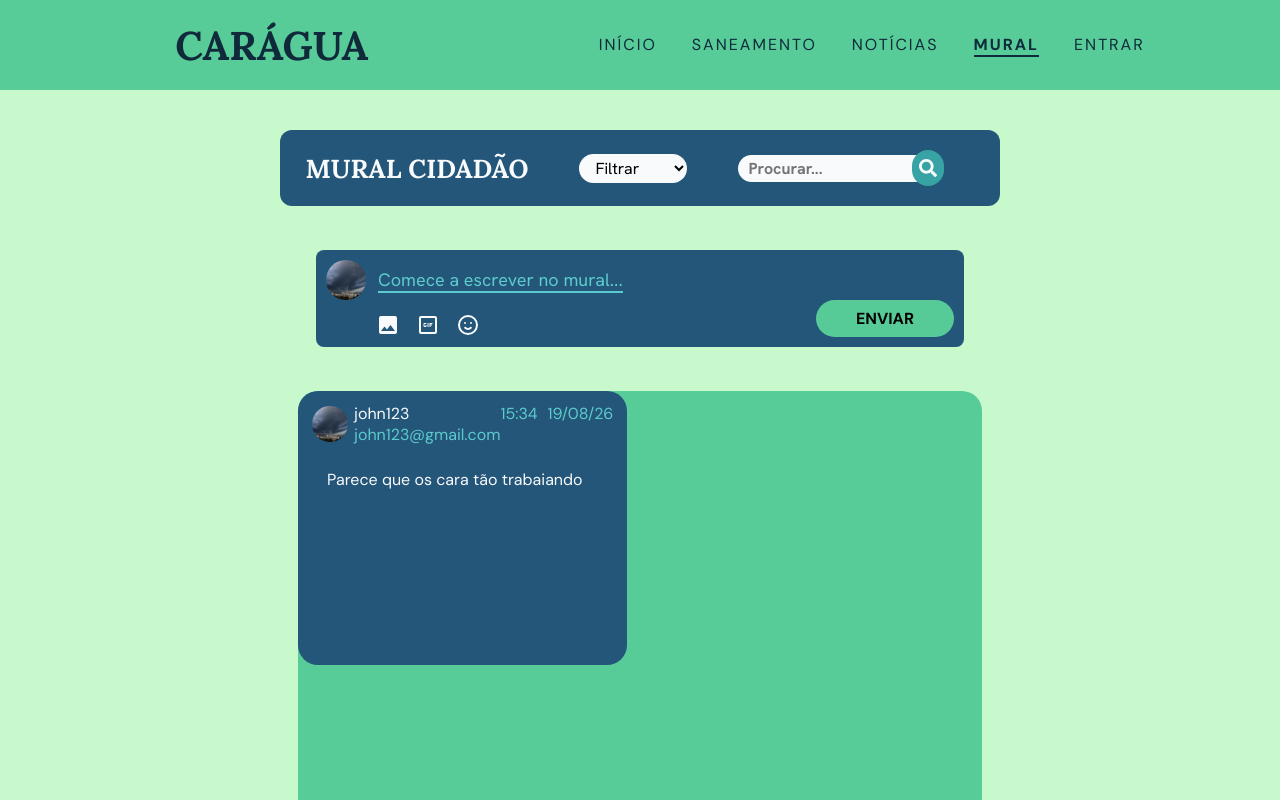
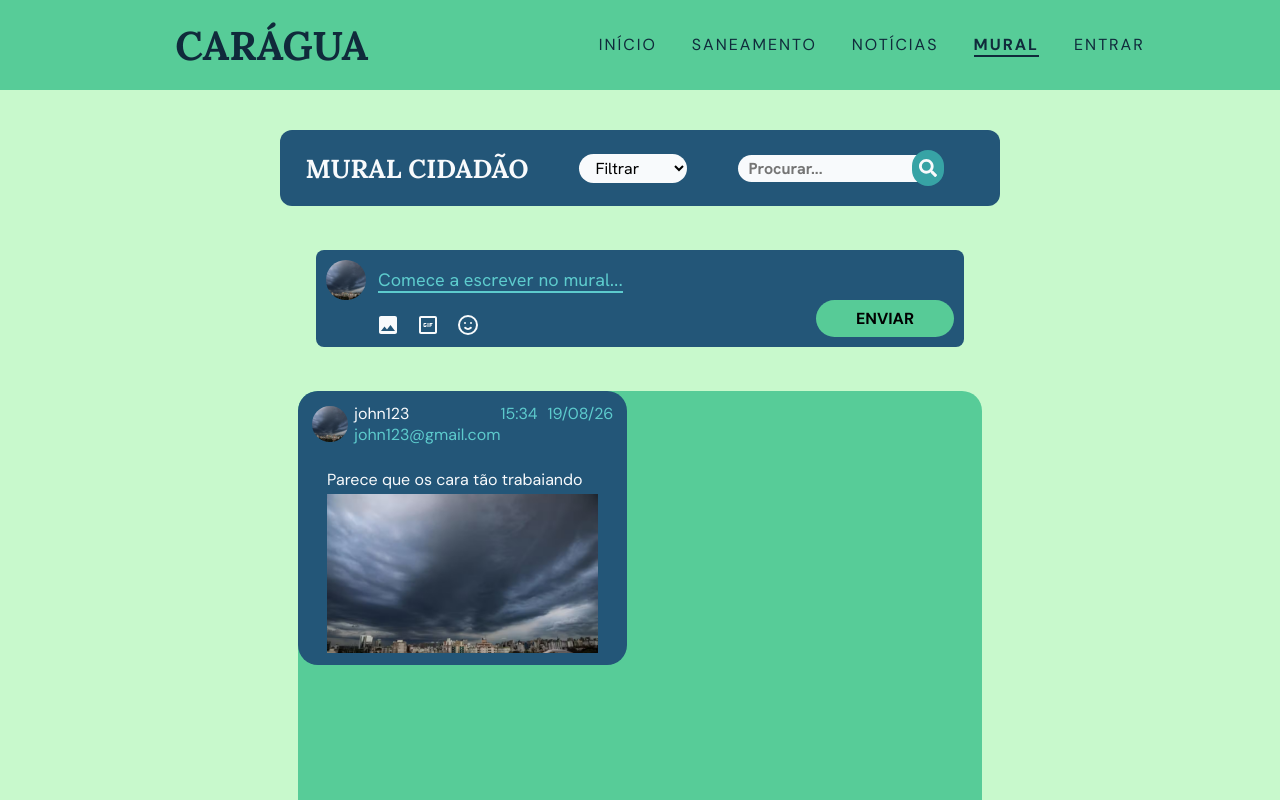
Before and after one commit to lucca-sayuri/car-agua, a React (Vite) app: page /mural in a window 1280 px wide. Shown: the top 800 px of the page. Built offline with nearby package versions, Linux system fonts and the light colour scheme; no server answers.

Commit message:
continuando post, fazendo pagina do foco do post

```diff
--- a/src/components/Post/Post.css
+++ b/src/components/Post/Post.css
@@ -8,6 +8,15 @@
     padding: 12px 14px;
     color: var(--color-white);
     gap: 24px;
+    cursor: pointer;
+}
+
+.post-link {
+    text-decoration: none;
+}
+
+.mural-post:hover {
+    background-color: rgb(25, 68, 97);
 }
 
 .post-pfp img {
@@ -47,4 +56,15 @@
 
 .post-bottom {
     width: 90%;
+    display: flex;
+    flex-direction: column;
+    overflow: hidden;
 }
+
+.post-image img {
+    width: 100%;
+}
+
+.post-text {
+    margin-bottom: 4px;
+}
--- a/src/components/Post/Post.jsx
+++ b/src/components/Post/Post.jsx
@@ -1,12 +1,15 @@
 import './Post.css'
+import { Link } from 'react-router'
 
-export default function Post({ pfp, name, email, time, date, text }) {
+export default function Post({ pfp, name, email, time, date, text, image, id }) {
     return (
         <>
+            <Link className='post-link' to={{
+                pathname: `/mural/${id}`}}>
                 <div className="mural-post">
                     <div className='post-top'>
                         <figure className='post-pfp'>
-                            <img src={pfp} alt="Profile Picture" />
+                            <img src={pfp} alt={name} />
                         </figure>
                         <div className='post-user'>
                             <p className='user-name'>{name}</p>
@@ -20,9 +23,13 @@ export default function Post({ pfp, name, email, time, date, text }) {
                     </div>
 
                     <div className='post-bottom'>
-                    <p>{text}</p>
+                        <p className='post-text'>{text}</p>
+                        <figure className='post-image'>
+                            <img src={image} alt="image" />
+                        </figure>
                     </div>
                 </div>
+            </Link>
         </>
     )
 }
--- a/src/main.jsx
+++ b/src/main.jsx
@@ -9,6 +9,7 @@ import Mural from "./pages/Mural/Mural";
 import News from "./pages/News/News";
 import Register from "./pages/Register/Register";
 import PageNotFound from "./pages/PageNotFound/PageNotFound";
+import PostPage from "./pages/PostPage/PostPage";
 import "./index.css";
 import CenteredLayout from "./layouts/CenteredLayout/CenteredLayout";
 
@@ -23,7 +24,10 @@ createRoot(document.getElementById("root")).render(
             <Route path="/" element={<Home />} />
             <Route path="/info/:infoTab" element={<Info />} />
             <Route path="/login" element={<Login />} />
-            <Route path="/mural" element={<Mural />} />
+            <Route path="mural">
+              <Route index element={<Mural/>}/>
+              <Route path=":postid" element={<PostPage/>}/>
+            </Route>
             <Route path="/noticias" element={<News />} />
             <Route path="/cadastro" element={<Register />} />
             <Route path="*" element={<PageNotFound />} />
--- a/src/pages/Mural/Mural.jsx
+++ b/src/pages/Mural/Mural.jsx
@@ -38,6 +38,8 @@ export default function Mural() {
                         time={"15:34"}
                         date={"19/08/26"}
                         text={"Parece que os cara tão trabaiando"}
+                        image={placeholder}
+                        id={"123"}
                         />
                     </div>
                 </div>
--- /dev/null
+++ b/src/pages/PostPage/PostPage.jsx
@@ -0,0 +1,30 @@
+import './PostPage.css'
+
+export default function PostPage({ pfp, name, email, time, date, text, image}) {
+    return (
+        <>
+            <div className='focus-post'>
+                <div className='f-post-top'>
+                    <figure className='post-pfp'>
+                        <img src={pfp} alt={name} />
+                    </figure>
+                    <div className='f-post-user'>
+                        <p className='f-user-name'>{name}</p>
+                        <p className='f-user-email greyed-out'>{email}</p>
+                    </div>
+                    <div className='f-date-time greyed-out'>
+                        <p className='f-post-time'>{time}</p>
+                        <p className='f-post-date'>{date}</p>
+                    </div>
+                </div>
+
+                <div className='f-post-bottom'>
+                        <p className='f-post-text'>{text}</p>
+                        <figure className='f-post-image'>
+                            <img src={image} alt="image" />
+                        </figure>
+                    </div>
+            </div>
+        </>
+    )
+}
```
Also changed, not shown: src/pages/PostPage/PostPage.css (added). Lines whose indentation alone changed are shown as unchanged.
